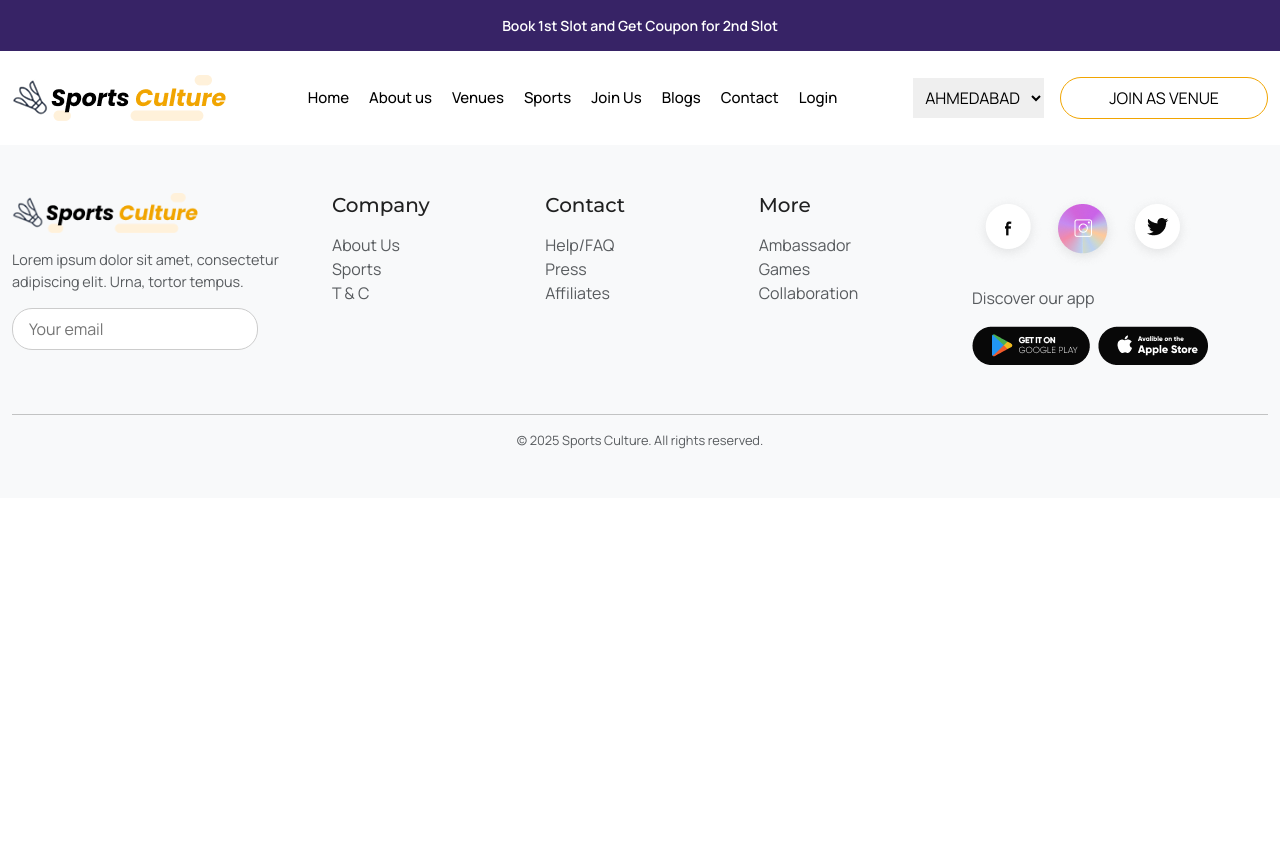
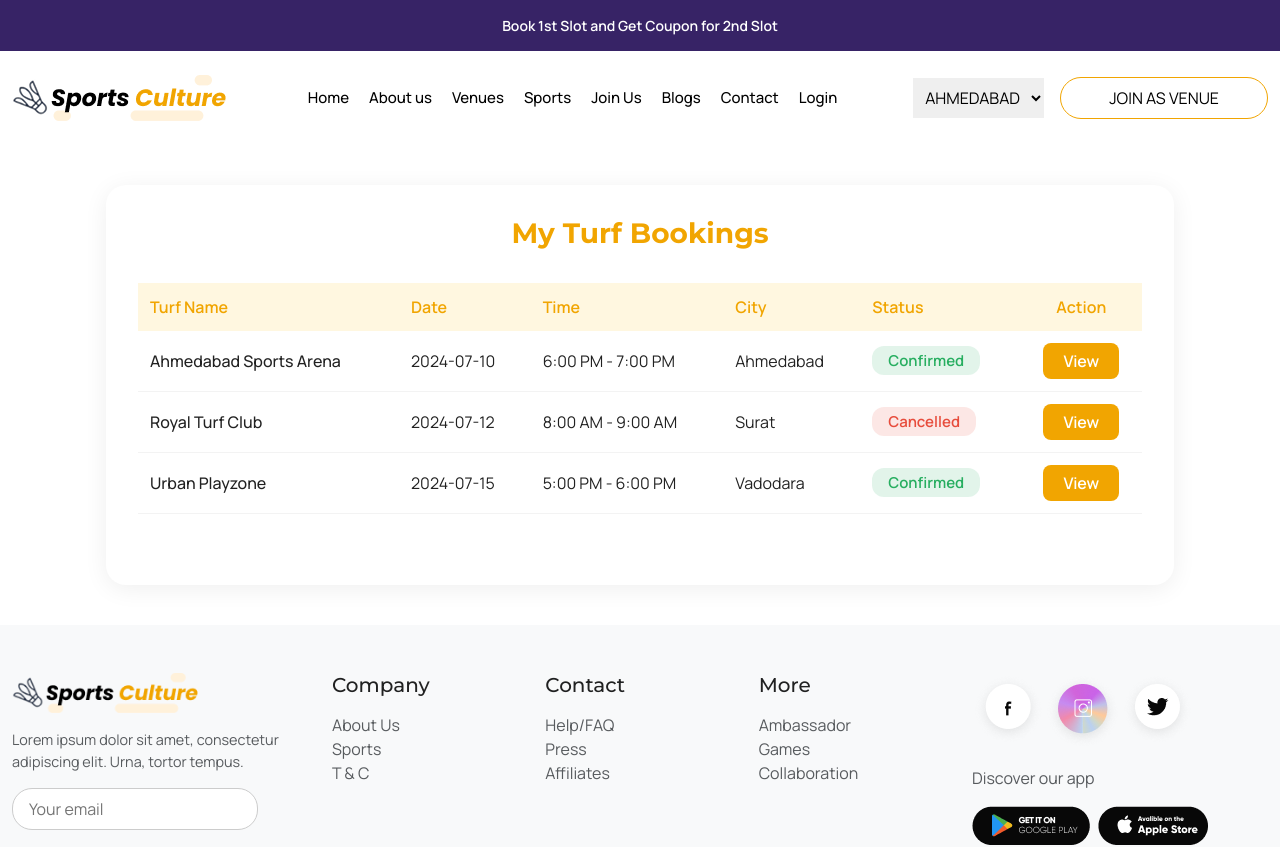
Before and after one commit to vishalrajput88/Sportculture, a React (Vite) app: page /my-bookings in a window 1280 px wide. Shown: the top 847 px of the page. Before the commit the page ends 800 px from the top, so only its background shows below. Built offline with nearby package versions, Linux system fonts and the light colour scheme.

Commit message:
booking list page

```diff
--- a/src/App.tsx
+++ b/src/App.tsx
@@ -31,6 +31,7 @@ import Games from './pages/Games';
 import BackToTop from './components/BackToTop';
 import ListYourGround from './pages/ListYourGround';
 import Profile from './pages/Profile';
+import BookingList from './pages/BookingList';
 
 function App() {
   return (
@@ -63,6 +64,7 @@ function App() {
               <Route path="/signup" element={<CustomerSignup />} />
               <Route path="/list-your-ground" element={<ListYourGround />} />
               <Route path="/profile" element={<Profile />} />
+              <Route path="/my-bookings" element={<BookingList />} />
             </Routes>
           </div>
           <BackToTop />
--- /dev/null
+++ b/src/pages/BookingList.tsx
@@ -0,0 +1,103 @@
+import React from "react";
+
+const dummyBookings = [
+  {
+    id: 1,
+    turf: "Ahmedabad Sports Arena",
+    date: "2024-07-10",
+    time: "6:00 PM - 7:00 PM",
+    city: "Ahmedabad",
+    status: "Confirmed",
+  },
+  {
+    id: 2,
+    turf: "Royal Turf Club",
+    date: "2024-07-12",
+    time: "8:00 AM - 9:00 AM",
+    city: "Surat",
+    status: "Cancelled",
+  },
+  {
+    id: 3,
+    turf: "Urban Playzone",
+    date: "2024-07-15",
+    time: "5:00 PM - 6:00 PM",
+    city: "Vadodara",
+    status: "Confirmed",
+  },
+];
+
+const statusColors: Record<string, string> = {
+  Confirmed: "#27ae60",
+  Cancelled: "#e74c3c",
+  Pending: "#f1a501",
+};
+
+const BookingList = () => (
+  <div style={{ maxWidth: 1100, margin: "40px auto", padding: "0 16px" }}>
+    <div style={{
+      background: "#fff",
+      borderRadius: 20,
+      boxShadow: "0 4px 24px #0001",
+      padding: 32,
+      minHeight: 400,
+    }}>
+      <h2 style={{ color: "#f1a501", fontWeight: 700, fontSize: 28, marginBottom: 32, textAlign: "center" }}>
+        My Turf Bookings
+      </h2>
+      <div style={{ overflowX: "auto" }}>
+        <table style={{ width: "100%", borderCollapse: "collapse" }}>
+          <thead>
+            <tr style={{ background: "#fff7e0" }}>
+              <th style={{ padding: 12, textAlign: "left", color: "#f1a501", fontWeight: 600 }}>Turf Name</th>
+              <th style={{ padding: 12, textAlign: "left", color: "#f1a501", fontWeight: 600 }}>Date</th>
+              <th style={{ padding: 12, textAlign: "left", color: "#f1a501", fontWeight: 600 }}>Time</th>
+              <th style={{ padding: 12, textAlign: "left", color: "#f1a501", fontWeight: 600 }}>City</th>
+              <th style={{ padding: 12, textAlign: "left", color: "#f1a501", fontWeight: 600 }}>Status</th>
+              <th style={{ padding: 12, textAlign: "center", color: "#f1a501", fontWeight: 600 }}>Action</th>
+            </tr>
+          </thead>
+          <tbody>
+            {dummyBookings.map((booking) => (
+              <tr key={booking.id} style={{ borderBottom: "1px solid #f3f3f3" }}>
+                <td style={{ padding: 12, fontWeight: 500 }}>{booking.turf}</td>
+                <td style={{ padding: 12 }}>{booking.date}</td>
+                <td style={{ padding: 12 }}>{booking.time}</td>
+                <td style={{ padding: 12 }}>{booking.city}</td>
+                <td style={{ padding: 12 }}>
+                  <span style={{
+                    background: statusColors[booking.status] + "22",
+                    color: statusColors[booking.status],
+                    padding: "4px 16px",
+                    borderRadius: 12,
+                    fontWeight: 600,
+                    fontSize: 15,
+                  }}>
+                    {booking.status}
+                  </span>
+                </td>
+                <td style={{ padding: 12, textAlign: "center" }}>
+                  <button
+                    style={{
+                      padding: "6px 20px",
+                      background: "#f1a501",
+                      color: "#fff",
+                      border: "none",
+                      borderRadius: 8,
+                      fontWeight: 600,
+                      cursor: "pointer",
+                    }}
+                  >
+                    View
+                  </button>
+                </td>
+              </tr>
+            ))}
+          </tbody>
+        </table>
+      </div>
+    </div>
+  </div>
+);
+
+export default BookingList;
```
